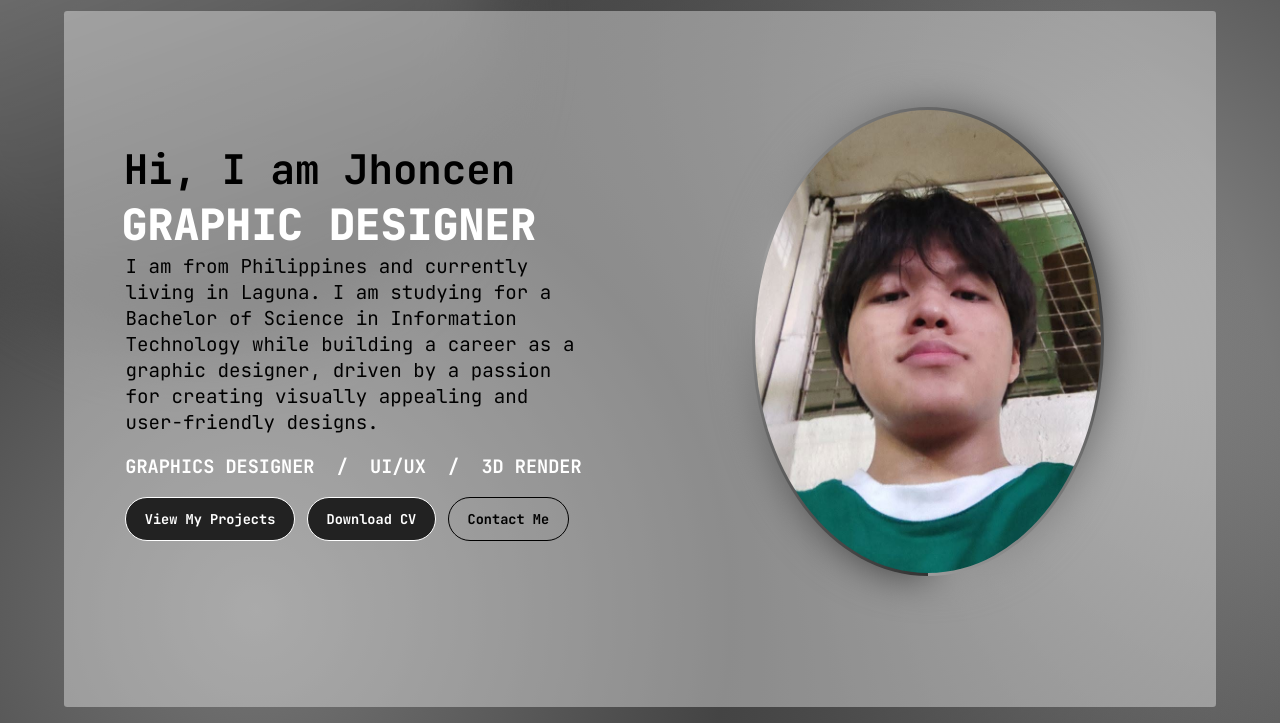
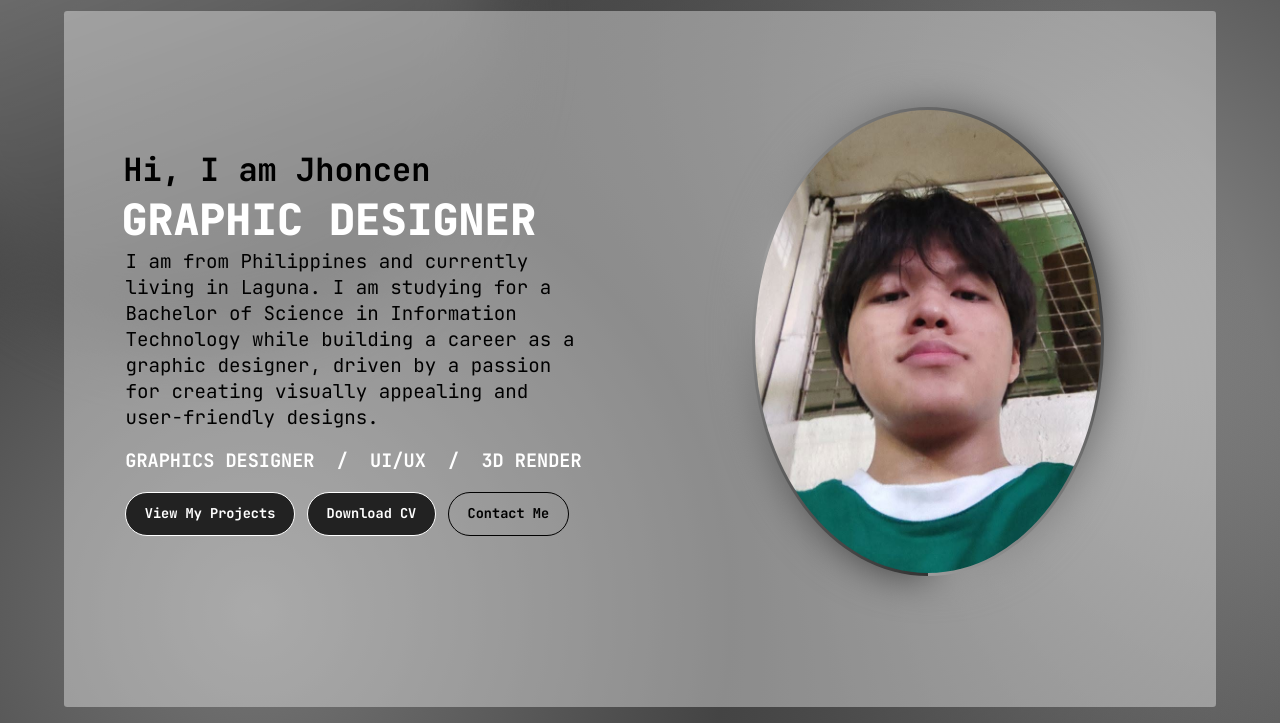
Before and after one commit to Mouri4/my-portfolio, a plain HTML site: page index.html in a window 1280 px wide. Shown: the part 77-800 px from the top of the page. Drawn offline with nearby package versions, Linux system fonts and the light colour scheme; a web font is replaced by a local one.

```diff
--- a/style.css
+++ b/style.css
@@ -309,7 +309,7 @@ section,
   margin-left: 0.05em;
   font-weight: 700;
   color: var(--text);
-  font-size: clamp(1.45rem, 3.2vw + 0.3rem, 2.55rem);
+  font-size: clamp(1rem, 3.2vw + 0.3rem, 2rem);
 }
 
 .mleft1 #h2 {
```
